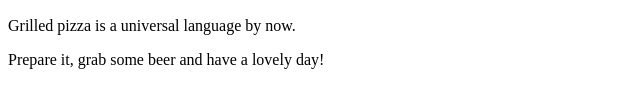
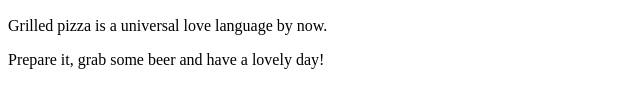
Before and after one commit to annah995/odin-recipes, a plain HTML site: page recipes/pizza.html in a window 1280 px wide. Shown: the part 383-490 px from the top of the page, 0-640 px from the left. Drawn offline with Linux system fonts and the light colour scheme.

Commit message:
Minor description change.

```diff
--- a/recipes/pizza.html
+++ b/recipes/pizza.html
@@ -9,7 +9,7 @@
 <body>
     <h1>Grilled Pizza</h1>
     <img src="https://images.pexels.com/photos/1146760/pexels-photo-1146760.jpeg?auto=compress&cs=tinysrgb&w=600" alt="Grilled pizza, yumm!"style="width:400px;height:300px;">
-        <p>Grilled pizza is a universal language by now.</p>
+        <p>Grilled pizza is a universal love language by now.</p>
         <p>Prepare it, grab some beer and have a lovely day!</p>
 </body>
 </html>
```
